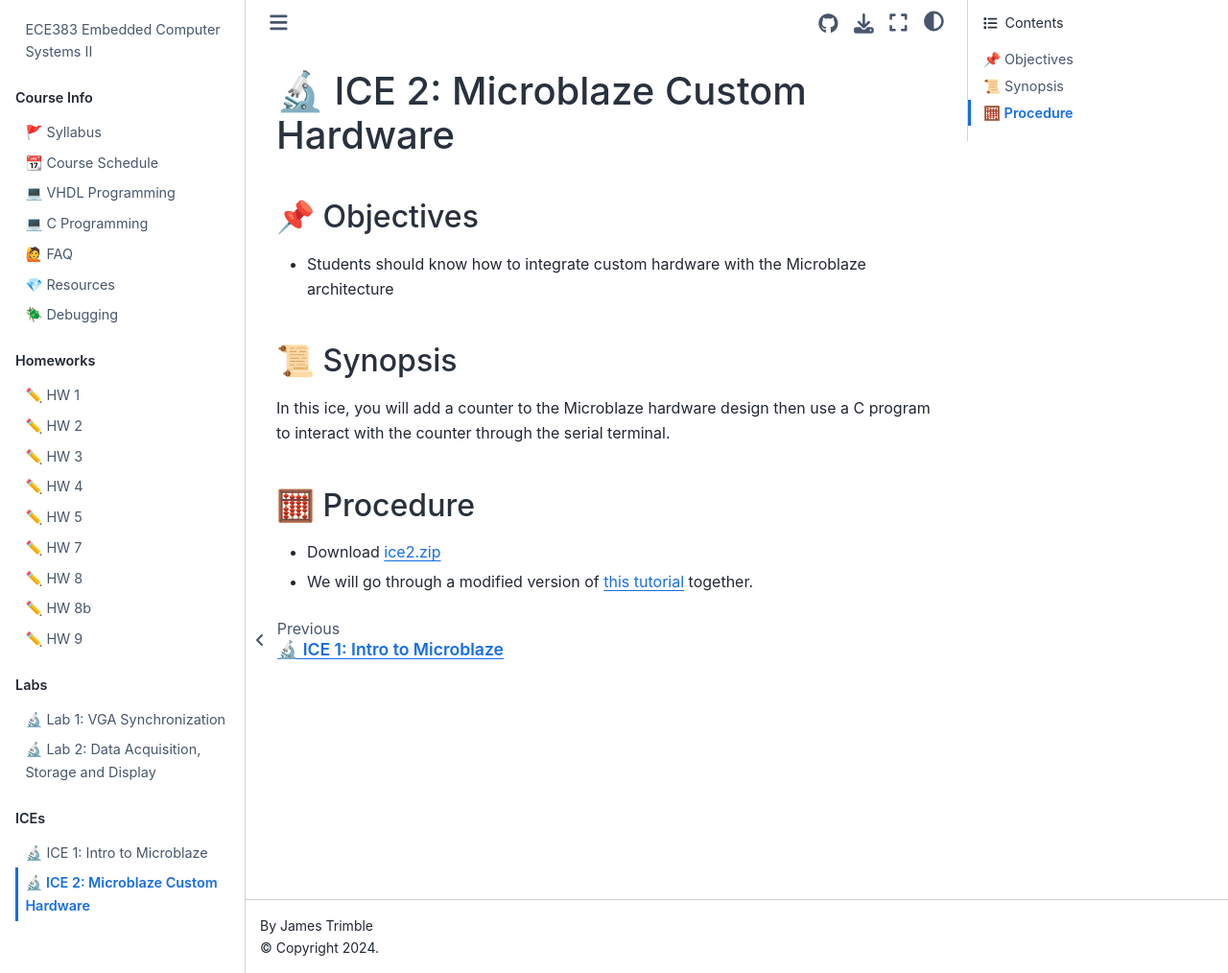
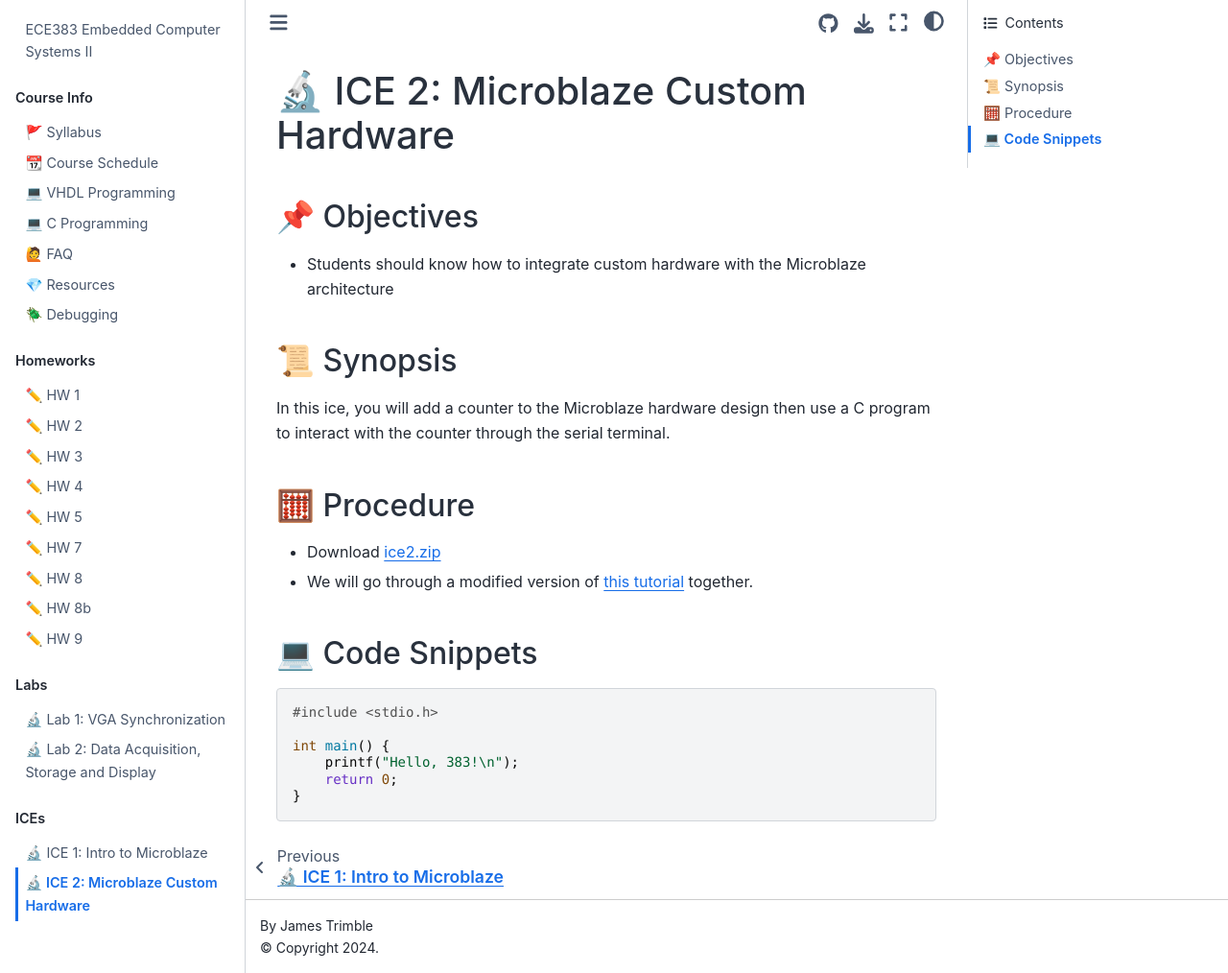
Before and after one commit to USAFA-ECE/ece383, a Jupyter Book: the page built from book/Assignments/ice2.md, in a window 1280 px wide and 1014 px high. Shown: the whole window at 96% size. Built offline with Jupyter Book 1.0.4 settings and Sphinx 7.4.7 and the Sphinx Book theme 1.1.4, drawn with Linux system fonts in a browser that asks for light colours; pages that are not in the unit, such as notebooks, are missing from menus.

Commit message:
Update ice2.md

````diff
--- a/book/Assignments/ice2.md
+++ b/book/Assignments/ice2.md
@@ -12,3 +12,14 @@ In this ice, you will add a counter to the Microblaze hardware design then use a
 
 - Download [ice2.zip](https://github.com/USAFA-ECE/ece383/raw/refs/heads/main/book/Assignments/files/ice2.zip)
 - We will go through a modified version of [this tutorial](https://georgeyork.github.io/ECE383_web/hand/Lec18_Install_short_version.pdf) together.
+
+## 💻 Code Snippets
+
+```{code-block} c
+#include <stdio.h>
+
+int main() {
+    printf("Hello, 383!\n");
+    return 0;
+}
+```
````
